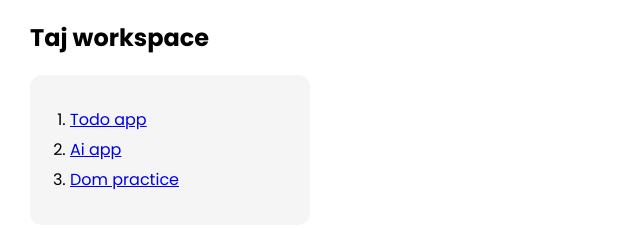
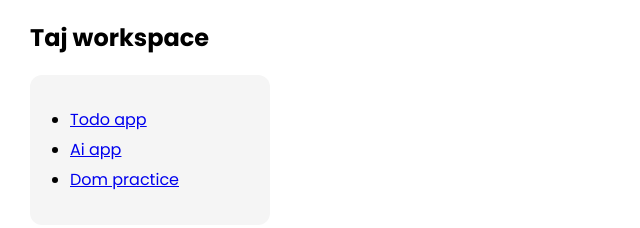
Before and after one commit to tajulkhan/js-practice, a plain HTML site: page index.html in a window 1280 px wide. Shown: the full height of the page, 0-640 px from the left. Drawn offline with Linux system fonts and the light colour scheme.

Commit message:
element chnages

```diff
--- a/index.html
+++ b/index.html
@@ -12,7 +12,7 @@
             padding: 0;
         }
         .app-card{
-            width: 200px;
+            width: 160px;
             background-color: #f5f5f5;
             border-radius: 12px;
             padding: 30px 40px;
@@ -26,11 +26,11 @@
 <body>
     <div class="container">
         <h2>Taj workspace</h2>
-        <ol class="app-card">
+        <ul class="app-card">
             <li><a href="/todo.html">Todo app</a></li>
             <li><a href="/ai-app.html">Ai app</a></li>
             <li><a href="/dom.html">Dom practice</a></li>
-        </ol>
+        </ul>
     </div>
 <script src="assets/js/js.js"></script>
 </body>
```
